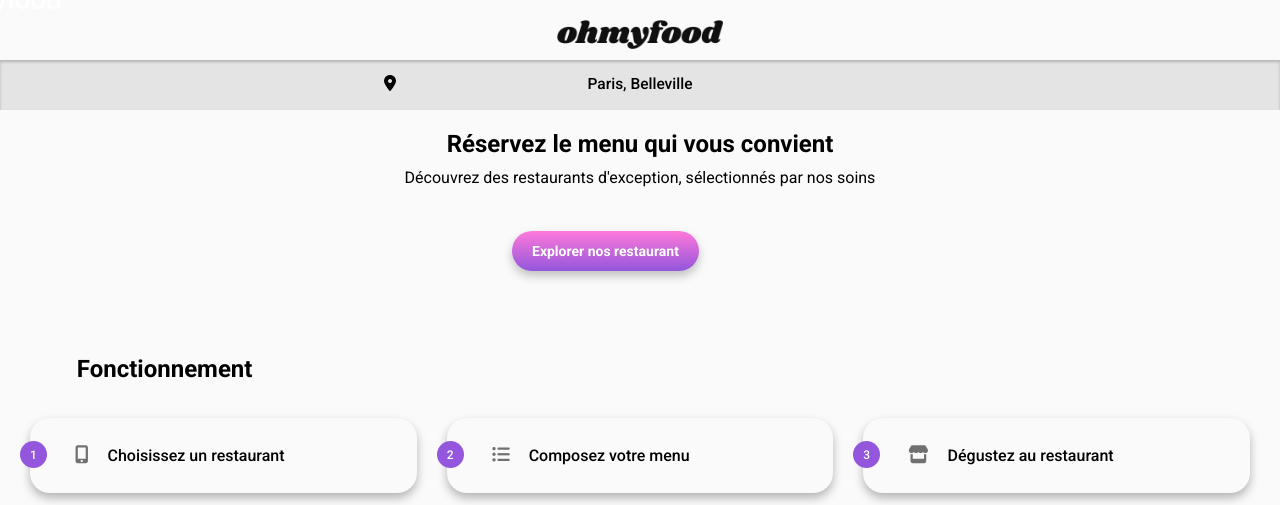
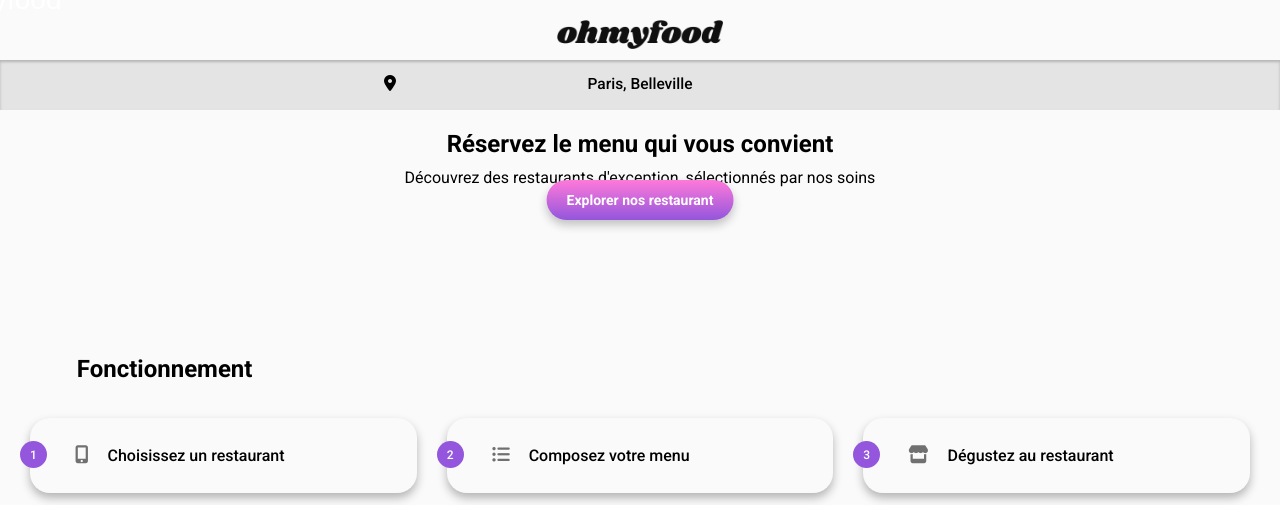
Before and after one commit to IM-98/Projet-3-OC, a website: page docs/index.html in a window 1280 px wide. Shown: the top 505 px of the page. Drawn offline with Linux system fonts and the light colour scheme; a web font is replaced by a local one.

Commit message:
center button

```diff
--- a/docs/style/scss/components/_homepage.scss
+++ b/docs/style/scss/components/_homepage.scss
@@ -39,7 +39,7 @@
     text-align: center;
 }
 .homepage__btn--gradient{
-   @include position(relative,40%,20%,-50%,50%);
+   @include position(absolute,50%,20%,-50%,50%);
    @extend %gradient_bg;
    border: 0px;
    padding:12px 20px;
```
Also changed, not shown: docs/style/index.css.
